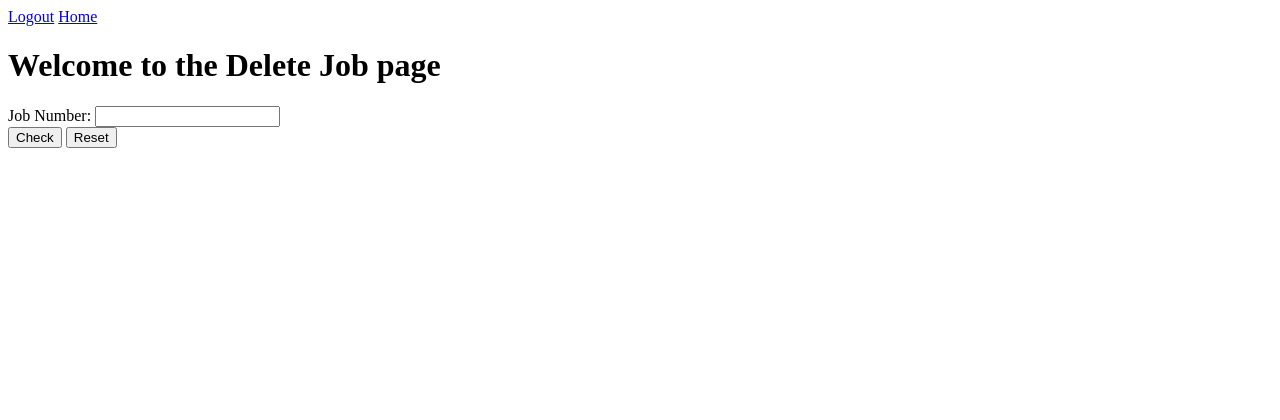
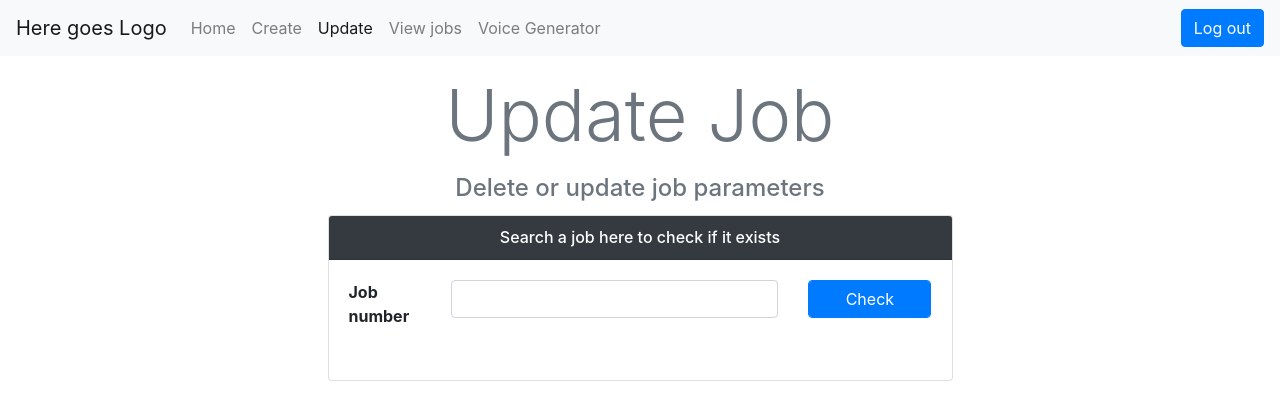
Before and after one commit to SiddharthChabukswar/Scrubbing-Web-App, a Flask app: page /delete_job/ in a window 1280 px wide. Shown: the top 420 px of the page. Run offline with Flask 2, Linux system fonts and the light colour scheme; the visitor is signed in with stand-in values (Sample User, id 1); parts of the project's set-up code (start-up, migrations or seed data) failed here and were passed over; some libraries are stand-ins or nearby versions.

Commit message:
Update delete_job.html

```diff
--- a/Project/templates/delete_job.html
+++ b/Project/templates/delete_job.html
@@ -2,68 +2,132 @@
 <html>
 <head>
 		<title>Delete Job</title>
-		<a href="/logout/">Logout</a>
-		<a href="/home/">Home</a>
-		<style>
-			table {
-			  font-family: arial, sans-serif;
-			  border-collapse: collapse;
-			  width: 100%;
-			}
-
-			td, th {
-			  border: 1px solid #dddddd;
-			  text-align: left;
-			  padding: 8px;
-			}
-
-			tr:nth-child(even) {
-			  background-color: #dddddd;
-			}
-		</style>
+		<link rel="stylesheet" href="https://cdn.jsdelivr.net/npm/bootstrap@4.5.3/dist/css/bootstrap.min.css" integrity="sha384-TX8t27EcRE3e/ihU7zmQxVncDAy5uIKz4rEkgIXeMed4M0jlfIDPvg6uqKI2xXr2" crossorigin="anonymous">
 	</head>
 	<body>
-		<h1> Welcome to the Delete Job page </h1>
+<nav class="navbar navbar-expand-lg navbar-light bg-light">
+  <a class="navbar-brand" href="#">Here goes Logo</a>
+  <button class="navbar-toggler" type="button" data-toggle="collapse" data-target="#navbarSupportedContent" aria-controls="navbarSupportedContent" aria-expanded="false" aria-label="Toggle navigation">
+    <span class="navbar-toggler-icon"></span>
+  </button>
 
-		<div>
+  <div class="collapse navbar-collapse" id="navbarSupportedContent">
+    <ul class="navbar-nav mr-auto">
+      <li class="nav-item">
+        <a class="nav-link" href="/home/">Home <span class="sr-only">(current)</span></a>
+      </li>
+      <li class="nav-item">
+        <a class="nav-link" href="#" >Create</a>
+      </li>
+	  <li class="nav-item active">
+        <a class="nav-link" href="#">Update</a>
+      </li>
+	  <li class="nav-item">
+        <a class="nav-link" href="#">View jobs</a>
+      </li>
+	  <li class="nav-item">
+        <a class="nav-link" href="#">Voice Generator</a>
+      </li>
+    </ul>
+	<button type="button"  class="btn btn-primary" onclick="location.href = '/logout/';">Log out</button>
+  </div>
+</nav>
+	<div class="container">
+	<div class="row row-content">
+	<div class="col my-2">
+	</div>
+	</div>
+	<div class="row row-content">
+		<div class="col-12 d-flex justify-content-center">
+		<p class="text-secondary display-3">Update Job</p>
+		</div>
+	</div>
+	<div class="row row-content mb-1">
+		<div class="col-12 d-flex justify-content-center">
+		<h4 class="text-secondary">Delete or update job parameters</h4>
+	</div>
+	</div>
+	</div>
+		<div class="row row-content align-items-center">
+            <div class="col-6 offset-sm-3">
+                    <div class="card">
+                        <h6 class="card-header bg-dark text-white d-flex justify-content-center">Search a job here to check if it exists</h6>
+                        <div class="card-body">
                             <form action="" method="POST">
-				Job Number: <input type="number" name="job_number" value="{{request.form.job_number}}" required><br>
-				<input type="submit" name="post_type" value="Check">
-				<input type="reset" name="Reset">
+                                <div class="form-group row">
+                                    <div class="col-12 col-sm-2">
+                                        <p><b>Job number</b></p>
+                                    </div>
+                                    <div class="col-12 col-sm-7">
+                                        <input class="form-control" type="number" name="job_number" id="job_number" value="{{request.form.job_number}}" required>
+                                    </div>
+									<div class="col-12 col-sm-3">
+                                        <input type="submit" value="Check" name="post_type" class=" form-control btn btn-block btn-primary"/>
+                                    </div>
+                                </div>
                             </form>
+                        </div>
+                    </div>
+            </div>
+		</div>
+		<div class="row row-content d-flex justify-content-center">
+		<h5 class="d-flex justify-content-center mt-2 text-danger">{{error}}</h5>
 		</div>
 		{%if checked%}
 			{%if error%}
-			<p>{{error}}</p>
+				<div></div>
 			{%else%}
-			<table style="width:100%">
+			<div class="container-fluid mt-3">
+				<table class="table table-striped">
+				<thead>
 				<tr>
-				<th>Job Number</th>
-				<th>List Id.</th>
-				<th>Username</th>
-				<th>First name</th>
-				<th>Last name</th>
-				<th>Job Created</th>
-				<th>Planned Calling Date</th>
-				<th>Job Start</th>
-				<th>Job End</th>
-				<th>Job Status</th>
+				<th scope="col"> Job number </th>
+				  <th scope="col"> List id </th>
+				  <th scope="col"> Username </th>
+				  <th scope="col"> Firstname </th>
+				  <th scope="col"> Lastname </th>
+				  <th scope="col"> Job created </th>
+				  <th scope="col"> Planned call-date </th>
+				  <th scope="col"> Job start-time </th>
+				  <th scope="col"> Job expected end-time </th>
+				  <th scope="col"> Status </th>
 				</tr>
+				</thead>
+				  <tbody id="contents">
 					<tr>
-					{%for element in data%}
-					<td>{{element}}</td>
-					{%endfor%}
+					{% for value in data %}
+					<td> {{ value }} </td>
+					{% endfor %}
 					</tr>
+				  </tbody>
 				</table>
+			</div>
 			<br>
+			<div class="row row-content align-items-center">
+            <div class="col-4 offset-sm-4">
+            <div class="card">
+            <h6 class="card-header bg-danger text-white text-white d-flex justify-content-center">Confirm deletion</h6>
+            <div class="card-body">
 			<form action="" method="POST">
-				<b>Do you want to delete the above job?</b>
-				<input type="submit" name="post_type" value="Yes">
-				<input type="submit" name="post_type" value="No">
+				<div class="form-group row">
+				<div class="col-12 d-flex justify-content-center">
+				<h4>Do you want to delete the above job?</h4>
+				</div>
+				</div>
+				<div class="form-group row">
+				<div class="col-6 col-sm-3 offset-sm-3">
+				<input type="submit" name="post_type" value="Yes" class="form-control btn btn-block btn-danger text-white">
+				</div>
+				<div class="col-6 col-sm-3">
+				<input type="submit" name="post_type" value="No" class="btn btn-block btn-success text-white">
+				</div>
+				</div>
 			</form>
+			</div>
+			</div>
+			</div>
+			</div>
 			{%endif%}
 		{%endif%}
-
-		<a href=""></a>
 	</body>
 </html>
```
Lines whose indentation alone changed are shown as unchanged.
